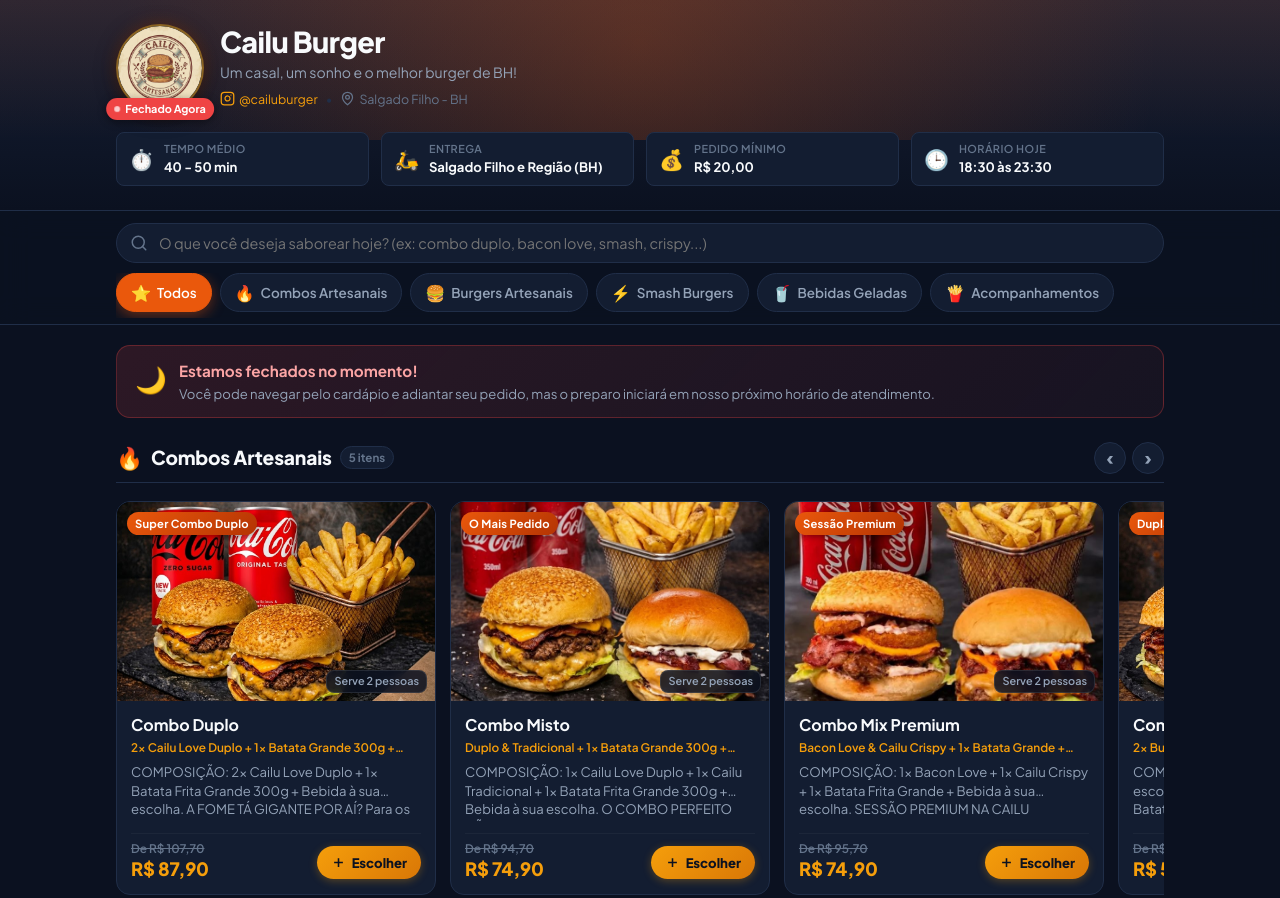
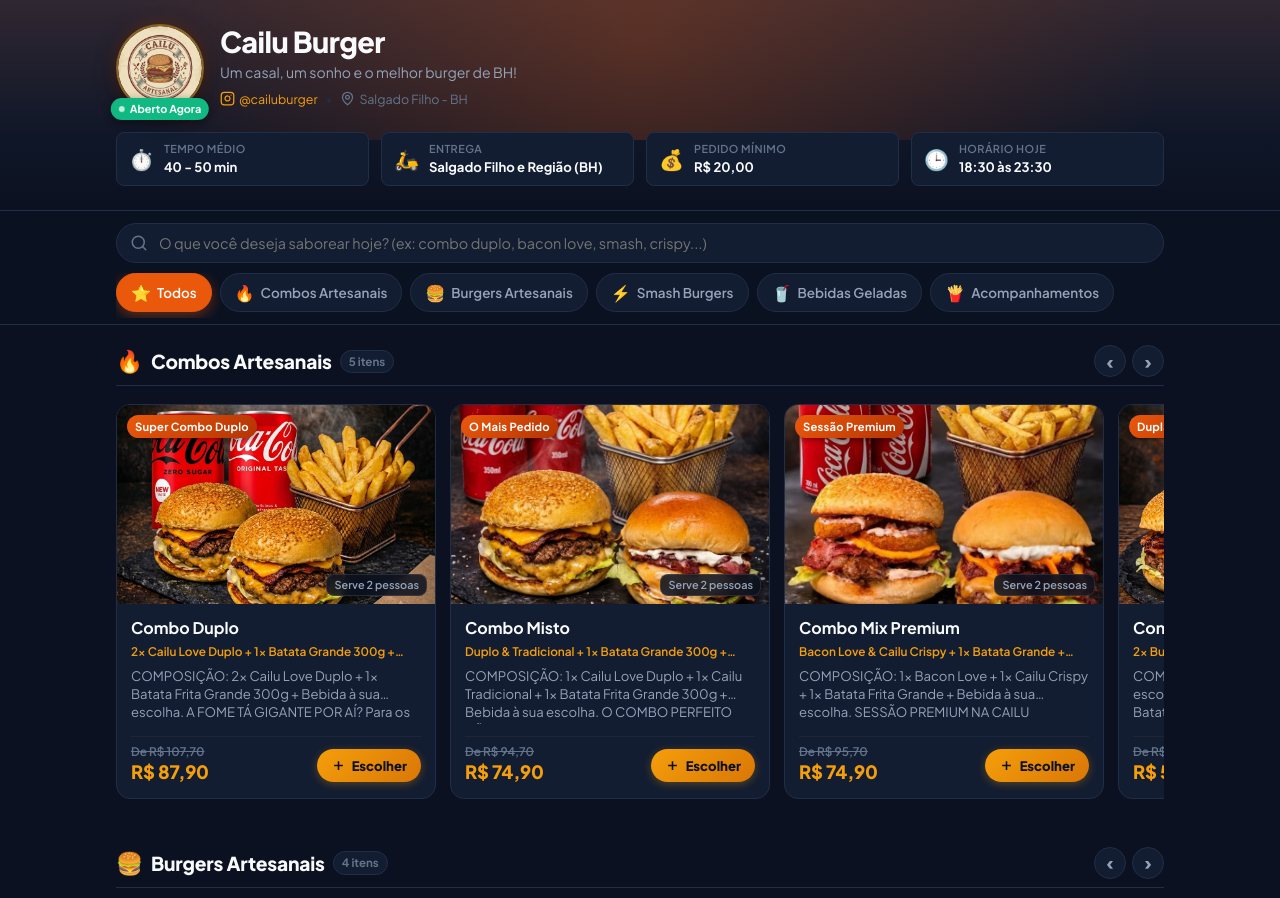
Before and after one commit to Caio-Cesa/cardapio_digital_cailu, a plain HTML site: page index.html in a window 1280 px wide. Shown: the top 898 px of the page. Drawn offline with Linux system fonts and the light colour scheme.

Commit message:
implementação de abertura fora do padrão

```diff
--- a/index.html
+++ b/index.html
@@ -207,7 +207,8 @@
         <p><strong>Instagram Oficial:</strong> @cailuburger</p>
         <p><strong>Endereço:</strong> Rua Domingos Rocha - Salgado Filho, BH - MG</p>
         <p><strong>CNPJ:</strong> 64.875.012/0001-42 (Luana Fátima Ribeiro Avelar)</p>
-        <p><strong>Horário de Funcionamento:</strong> Terça a Domingo das 18:30 às 23:30</p>
+        <p><strong>Horário de Funcionamento:</strong> <span id="footerHours">Terça a Domingo das 18:30 às 23:30</span>
+        </p>
         <p><strong>Formas de Pagamento:</strong> PIX, Cartão de Crédito/Débito e Dinheiro</p>
       </div>
       <div class="footer-copy">
@@ -510,7 +511,8 @@
                 </button>
               </div>
               <code class="pix-code" id="pixKeyValue">64875012000142</code>
-              <small>Titular: Luana Fátima (CNPJ). O comprovante poderá ser anexado na conversa do WhatsApp após o envio do pedido.</small>
+              <small>Titular: Luana Fátima (CNPJ). O comprovante poderá ser anexado na conversa do WhatsApp após o envio
+                do pedido.</small>
             </div>
           </div>
 
--- a/products.js
+++ b/products.js
@@ -29,9 +29,24 @@
   openingHours: {
     days: "Terça a Domingo",
     open: 18,        // 18:00
-    openMinutes: 30,
-    close: 23,       // 23:30
-    closeMinutes: 30
+    openMinutes: 30, // 18:30
+    close: 23,       // 23:00
+    closeMinutes: 30, // 23:30
+
+    // Dias normais da semana em que a loja NÃO abre:
+    // 0 = Domingo, 1 = Segunda, 2 = Terça, 3 = Quarta, 4 = Quinta, 5 = Sexta, 6 = Sábado
+    closedDays: [1], // Padrão: Segunda (1)
+
+    // =========================================================================
+    // CASOS ESPECIAIS / FERIADOS:
+    // Para ABRIR em um dia que normalmente estaria fechado (como feriado na segunda):
+    // Defina 'forceOpenToday: true'. Quando voltar ao normal, altere para 'false'.
+    // =========================================================================
+    forceOpenToday: true,
+
+    // Para FORÇAR FECHADO em um dia normal de funcionamento (ex: folga/reforma):
+    // Defina 'forceClosedToday: true'. Padrão: false
+    forceClosedToday: false
   },
   instagram: "@cailuburger",
   instagramUrl: "https://www.instagram.com/cailuburger/",
--- a/script.js
+++ b/script.js
@@ -118,14 +118,27 @@
   const minute = now.getMinutes();
   const currentTime = hour * 60 + minute;
 
-  const cfg = RESTAURANT_CONFIG.openingHours;
-  const openTime = cfg.open * 60 + cfg.openMinutes;
-  const closeTime = cfg.close * 60 + cfg.closeMinutes;
-
-  // Fechado Segunda e Terça
-  const isClosedDay = day === 1 || day === 2;
+  const cfg = RESTAURANT_CONFIG.openingHours || {};
+  const openTime = (cfg.open ?? 18) * 60 + (cfg.openMinutes ?? 30);
+  const closeTime = (cfg.close ?? 23) * 60 + (cfg.closeMinutes ?? 30);
+
+  // Lista de dias da semana normalmente fechados (padrão: 1 = Segunda, 2 = Terça)
+  const closedDaysList = Array.isArray(cfg.closedDays) ? cfg.closedDays : [1, 2];
+  let isClosedDay = closedDaysList.includes(day);
+
+  // CASOS ESPECIAIS / FERIADOS:
+  // Se forceOpenToday estiver ativo, ignora o dia fechado
+  if (cfg.forceOpenToday === true) {
+    isClosedDay = false;
+  }
+
   const isOpenHours = currentTime >= openTime && currentTime <= closeTime;
-  const isOpen = !isClosedDay && isOpenHours;
+  let isOpen = !isClosedDay && isOpenHours;
+
+  // Se forceClosedToday estiver ativo, força como fechado
+  if (cfg.forceClosedToday === true) {
+    isOpen = false;
+  }
 
   if (isOpen) {
     badge.classList.remove("closed");
@@ -144,6 +157,7 @@
 document.addEventListener("DOMContentLoaded", () => {
   initRestaurantInfo();
   checkStoreStatus();
+  setInterval(checkStoreStatus, 60000); // Atualiza o status automaticamente a cada 1 minuto
   renderCategories();
   renderProducts();
   loadSavedCustomerData();
@@ -187,7 +201,13 @@
   }
 
   const hoursText = `${String(RESTAURANT_CONFIG.openingHours.open).padStart(2, '0')}:${String(RESTAURANT_CONFIG.openingHours.openMinutes).padStart(2, '0')} às ${String(RESTAURANT_CONFIG.openingHours.close).padStart(2, '0')}:${String(RESTAURANT_CONFIG.openingHours.closeMinutes).padStart(2, '0')}`;
-  document.getElementById("statHours").textContent = hoursText;
+  const statHoursEl = document.getElementById("statHours");
+  if (statHoursEl) statHoursEl.textContent = hoursText;
+
+  const footerHoursEl = document.getElementById("footerHours");
+  if (footerHoursEl && RESTAURANT_CONFIG.openingHours.days) {
+    footerHoursEl.textContent = `${RESTAURANT_CONFIG.openingHours.days} das ${hoursText}`;
+  }
 
   const deliveryFeeLabel = document.getElementById("deliveryFeeLabel");
   if (deliveryFeeLabel) {
```
